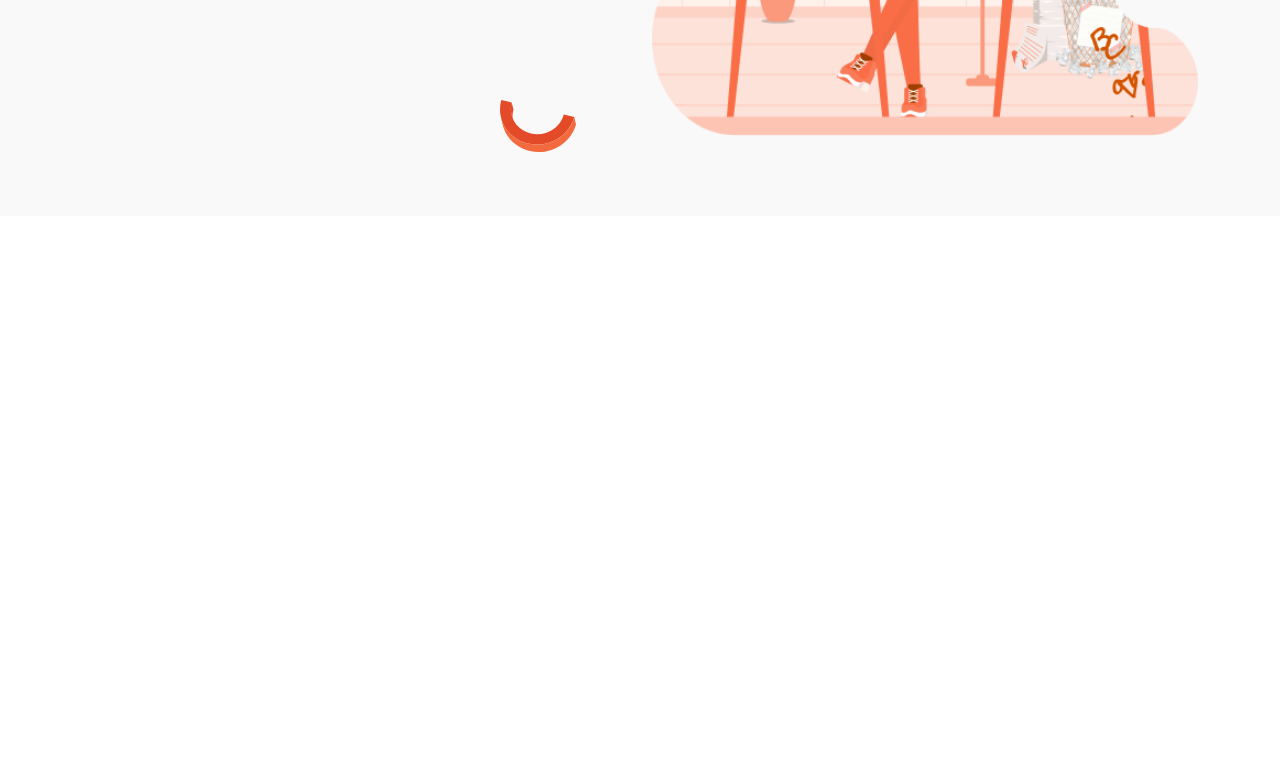
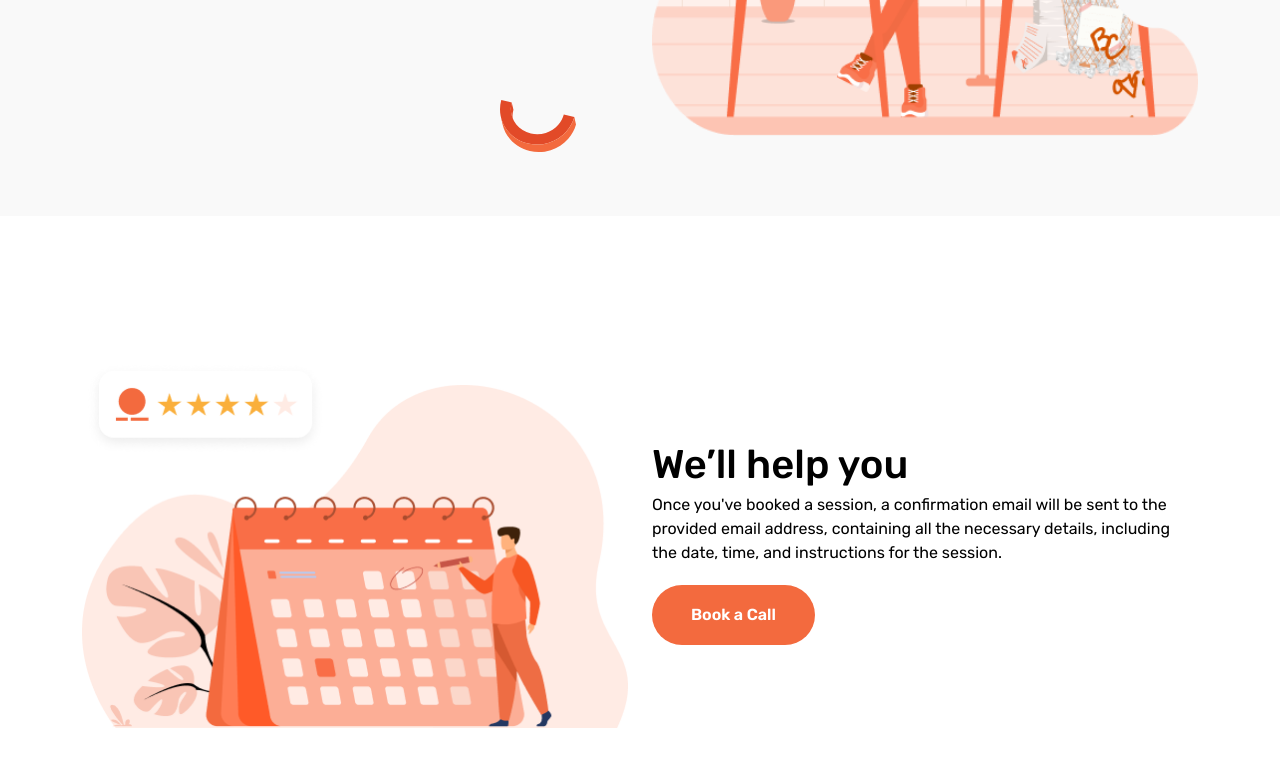
Before and after one commit to Sujatagoyat/CV-Hawk, a plain HTML site: page index.html in a window 1280 px wide. Shown: the part 1217-1983 px from the top of the page. Before the commit the page ends 1457 px from the top, so only its background shows below. Drawn offline with nearby package versions, Linux system fonts and the light colour scheme.

Commit message:
we help you sec done

```diff
--- a/assets/css/root.css
+++ b/assets/css/root.css
@@ -83,7 +83,7 @@
         /* --fs-sm:20px; */
         /* --fs-lg:22px; */
         /* --fs-md:24px; */
-        /* --fs-xl:40px; */
+        --fs-xl:40px;
         /* --fs-2xl:52px;  */
     }
     .lh-47{
--- a/assets/css/style.css
+++ b/assets/css/style.css
@@ -138,9 +138,16 @@
     padding-top: 20px;
     padding-bottom: 20px;
 }
+.pb-20{
+    padding-bottom: 20px;
+}
 
 
-
+/* @media (min-width:768px) and (max-width:992px){
+    .max-w-325{
+        max-width: 325px;
+    }
+} */
 @media (max-width:768px) {
     .w_17{
       max-width: 17.48px !important;
@@ -252,6 +259,10 @@
         border: 1px solid transparent;
         transition: all 300ms linear;
     }
+    .py-80{
+        padding-top: 80px;
+        padding-bottom: 80px;
+    }
 }
 @media (min-width:768px) {
     .min_vh_100{
@@ -272,6 +283,7 @@
     .max-w-487{
         max-width: 487px;
     }
+
     .py-md-80{
         padding-top: 80px;
         padding-bottom: 80px;
@@ -281,6 +293,10 @@
     }
     .d_flex{
         display: flex;
+    }
+    .py-md-146-160{
+        padding-top: 146px;
+        padding-bottom: 160px;
     }
 }
 @media (min-width:992px) {
@@ -325,4 +341,7 @@
         max-width: 345px;
         height: 11px;
     }
+    .max-w-556{
+        max-width: 556px;
+    }
 }
--- a/index.html
+++ b/index.html
@@ -89,11 +89,16 @@
     </div>
     </section>
     <!-- ========================================== we help you ================================================ -->
-    <section>
+    <section class="py-md-146-160 py-sm-90 py-20">
         <div class="custom-container">
-            <div class="row">
-                <div class="col-6">
-                    <img src="" alt="">
+            <div class="row row-gap-3 flex-md-row flex-column-reverse">
+                <div class="col-md-6">
+                    <img class="w-100 " src="./assets/images/png/help-img.png" alt="img">
+                </div>
+                <div class="col-md-6 d-flex flex-column justify-content-center">
+                    <h2 class="fw-500 text-40 ff-rubik clr-black lh-47 ">We’ll help you</h2>
+                    <p class="mb-0 ff-rubik fw-400 text-16 lh-24 clr-black max-w-556 pb-lg-40 pb-20">Once you've booked a session, a confirmation email will be sent to the provided email address, containing all the necessary details, including the date, time, and instructions for the session.</p>
+                    <div class="blank"><button class="fw-600 text-16 lh-18 ff-rubik clr-white btnn btn-style">Book a Call</button></div>
                 </div>
             </div>
         </div>
```
